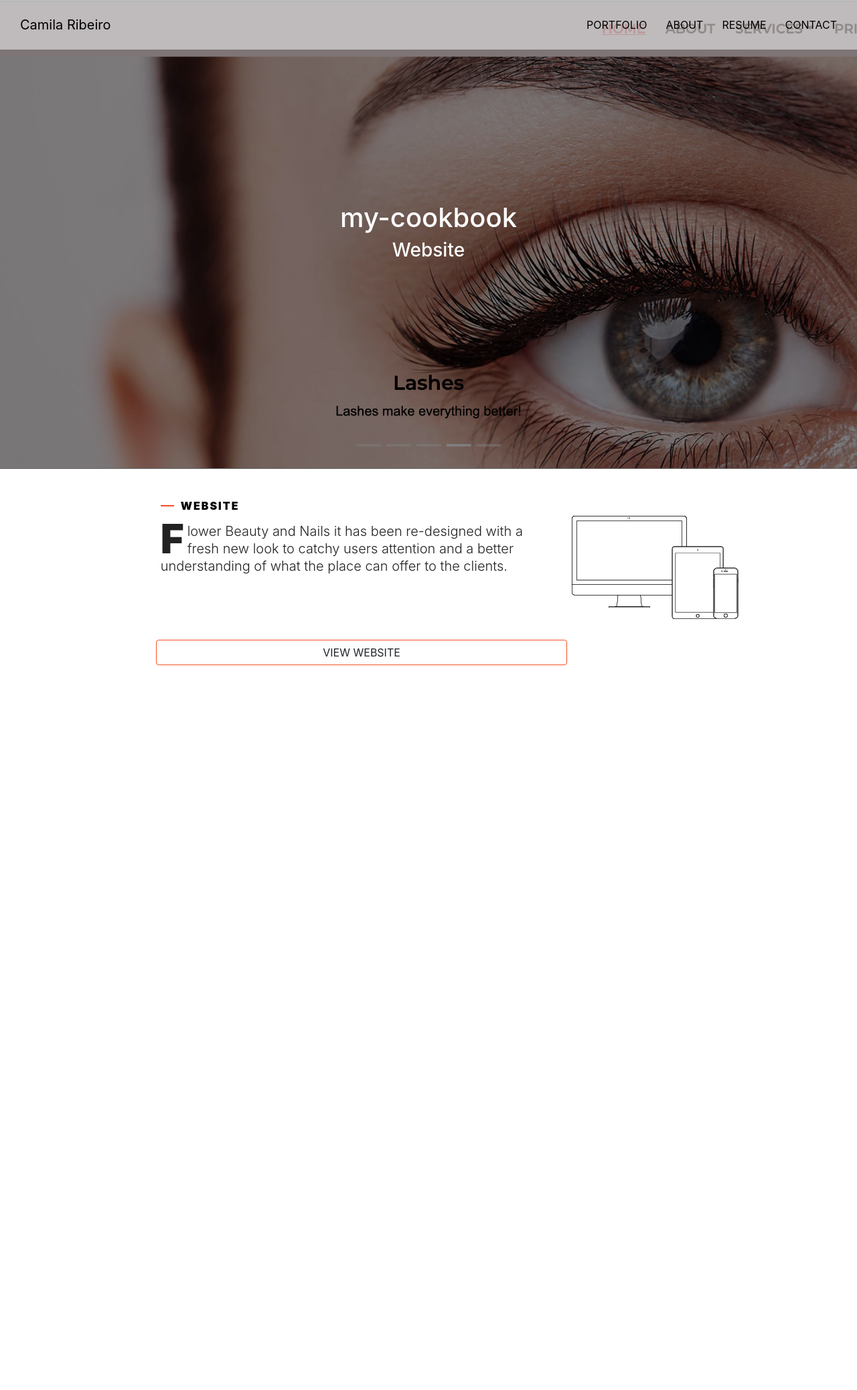
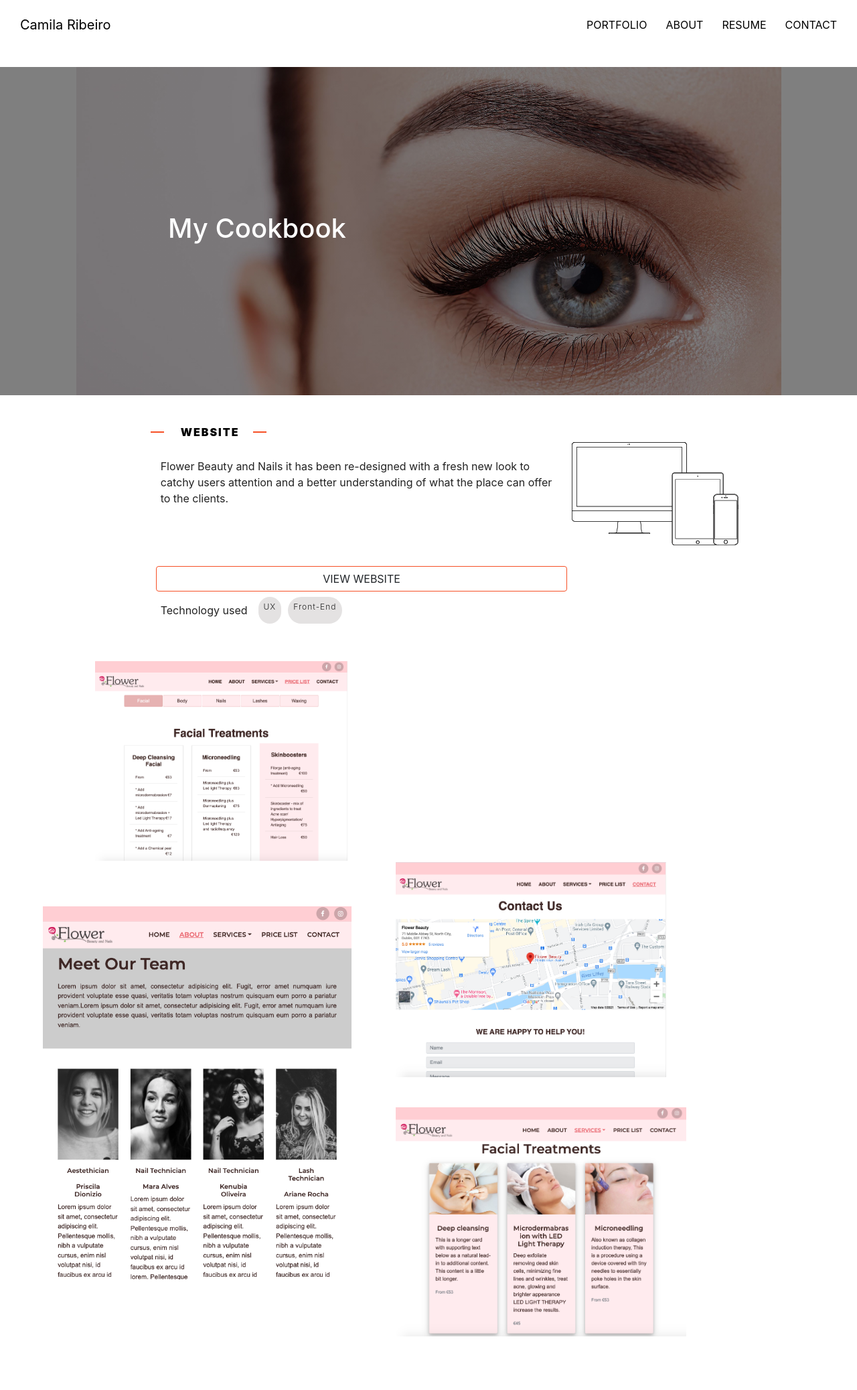
Before and after one commit to Camila-Ribeiro/MyPortfolio, a Flask app: page /projects/my-cookbook in a window 1280 px wide. Shown: the whole page at 67% size. Before the commit the page ends 993 px from the top, so only its background shows below. Run offline with Flask 2, Linux system fonts and the light colour scheme; some libraries are stand-ins or nearby versions.

Commit message:
Add images profect details images and refactor css

```diff
--- a/static/css/style.css
+++ b/static/css/style.css
@@ -326,18 +326,19 @@ padding-top: 60px;
 
 /* --------------------------------------------------------------- project-detail page*/
 .hero-image {
-    background-image: linear-gradient(rgba(0, 0, 0, 0.5), rgba(0, 0, 0, 0.5)), url(../img/flower-beauty1.png);
+    background-image: linear-gradient(rgba(0, 0, 0, 0.5), rgba(0, 0, 0, 0.5)), url(../img/flower-beauty1.jpg);
     height: 100%;
     background-attachment: fixed;
     background-position: center top;
     background-repeat: no-repeat;
-    background-size: cover;
+    background-size: contain;
     position: relative;
-    height: 700px;
+    height: 490px;
     width: 100%;
+    margin-top: 100px;
 }
 
-h5 {
+.project-type h5 {
     float: left;
     position: relative;
     font-size: 16px;
@@ -345,7 +346,7 @@ h5 {
     font-weight: 900;
     text-transform: uppercase;
     letter-spacing: 2px;
-    margin: 0 10px 0 0;
+    margin: 0 20px 0 0;
     padding: 0 0 0 30px;
     color: rgba(0, 0, 0, 1);
 }
@@ -354,7 +355,7 @@ h5 {
     text-align: center;
     position: absolute;
     top: 50%;
-    left: 50%;
+    left: 30%;
     transform: translate(-50%, -50%);
     color: white;
 }
@@ -376,7 +377,7 @@ color: #ffffff;
     width: 90vw;
 }
 
-h5:before {
+.project-type:before {
     position: absolute;
     top: calc(50% - 1px);
     left: 0;
@@ -384,21 +385,36 @@ h5:before {
     width: 20px;
     height: 2px;
     background: rgba(246, 80, 38, 1);
-    -webkit-transition: all 200ms ease;
+    /* -webkit-transition: all 200ms ease;
     -moz-transition: all 200ms ease;
     -ms-transition: all 200ms ease;
-    -o-transition: all 200ms ease;
+    -o-transition: all 200ms ease; */
     transition: all 200ms ease;
 }
 
-.text-wrapper p {
+.project-type:after {
+    position: absolute;
+    top: calc(50% - 1px);
+    left: 30;
+    content: "";
+    width: 20px;
+    height: 2px;
+    background: rgba(246, 80, 38, 1);
+    /* -webkit-transition: all 200ms ease;
+    -moz-transition: all 200ms ease;
+    -ms-transition: all 200ms ease;
+    -o-transition: all 200ms ease; */
+    transition: all 200ms ease;
+}
+
+.letter-uppercaser p {
     font-size: 20px;
     line-height: 26px;
     font-weight: 300;
     margin: 10px 0;
 }
 
-.text-wrapper p:first-child:first-letter {
+.letter-uppercase p:first-child:first-letter {
     float: left;
     font-size: 60px;
     font-weight: 900;
@@ -422,6 +438,29 @@ h5:before {
     left: 0;
 }
 
+.img-flower {
+    max-width: 90%;
+    margin-bottom: 20px;
+}
+
+.img-2 {
+    position: absolute;
+    /* top: 0;
+    left: 0; */
+    margin-top: 300px;
+}
+
+.img-3 {
+    position: absolute;
+    top: 0;
+    left: 0;
+}
+
+.img-4 {
+    bottom: 0;
+    right: 0;
+    margin-top: 300px;
+}
 /* --------------------------------------------------------------- about section*/
 .about-section {
     background-color:#7BBAC4;
--- a/templates/project-detail.html
+++ b/templates/project-detail.html
@@ -4,29 +4,29 @@
 <section>
     <div class="hero-image">
         <div class="hero-text">
-            <h1>{{ project.url }}</h1>
-            <h3>Website</h3>
+            <h1>{{ project.name }}</h1>
         </div>
     </div>
     <div class="text-wrapper">
         <div class="row pt-5">
             <div class="col-2"></div>
-            <div class="col-10">
+            <div class="col-10 project-type">
                 <h5>Website</h5>
+                <!-- <p class="date">JAN 2020</p> -->
             </div>
         </div>
         <div class="row pt-2">
             <div class="col-2"></div>
             <div class="col-7">
-                <p>
+                <p class="mt-4">
                     Flower Beauty and Nails it has been re-designed with a
                     fresh new look to catchy users attention and a better understanding of what the place can offer to the clients.
                 </p>
             </div>
             <div class="col-3">
-                <img class="img rellax" data-rellax-speed=".5" src="../static/img/device-1.svg" style="transform: translate3d(0px, 0px, 0px);">
-				<img class="img img-laptop rellax" data-rellax-speed="1" src="../static/img/device-2.svg" style="transform: translate3d(0px, 0px, 0px);">
-				<img class="img img-laptop rellax" data-rellax-speed="2" src="../static/img/device-3.svg" style="transform: translate3d(0px, 0px, 0px);">
+                <img class="img" data-rellax-speed=".5" src="../static/img/device-1.svg" style="transform: translate3d(0px, 0px, 0px);">
+				<img class="img img-laptop" data-rellax-speed="1" src="../static/img/device-2.svg" style="transform: translate3d(0px, 0px, 0px);">
+				<img class="img img-laptop" data-rellax-speed="2" src="../static/img/device-3.svg" style="transform: translate3d(0px, 0px, 0px);">
             </div>
         </div>
         <div class="row">
@@ -35,6 +35,36 @@
                 View Website
             </div>
         </div>
+        <div class="row">
+            <div class="col-2"></div>
+            <div class="col-7">
+                <div class="container-flex justify-content-start">
+                    <p class="mt-2 mr-3">Technology used</p>
+                    {% for p in project.project_role %}
+                      <h5 class="role p-2">{{ p }}</h5>
+                    {% endfor %}
+                </div>
+            </div>
+        </div>
+
+        <div class="container m-auto">
+            <div class="row m-5">
+                <div class="col-sm col-7 g-0">
+                    <img class="img-flower" data-rellax-speed=".5" src="../static/img/flower-beauty5.png" style="transform: translate3d(0px, 0px, 0px);">
+                </div>
+                <div class="col-sm col-5 g-0">
+                    <img class="img-flower img-2" data-rellax-speed=".5" src="../static/img/flower-beauty2.png" style="transform: translate3d(0px, 0px, 0px);">
+                </div>
+            </div>
+            <div class="row">
+                <div class="col-sm col-7 g-0">
+                    <img class="img-flower img-3" data-rellax-speed=".5" src="../static/img/flower-beauty3.png" style="transform: translate3d(0px, 0px, 0px);">
+                </div>
+                <div class="col-sm col-5 g-0">
+                    <img class="img-flower img-4" data-rellax-speed=".5" src="../static/img/flower-beauty4.png" style="transform: translate3d(0px, 0px, 0px);">
+                </div>
+            </div>
+        </div>
     </div>
 </section>
 
```
Also changed, not shown: static/img/flower-beauty-performance.png (added), static/img/flower-beauty1.jpg (added), static/img/flower-beauty1.png (deleted), static/img/flower-beauty2.png (added), static/img/flower-beauty3.png (added), static/img/flower-beauty4.png (added), static/img/flower-beauty5.png (added), 2 other files.
